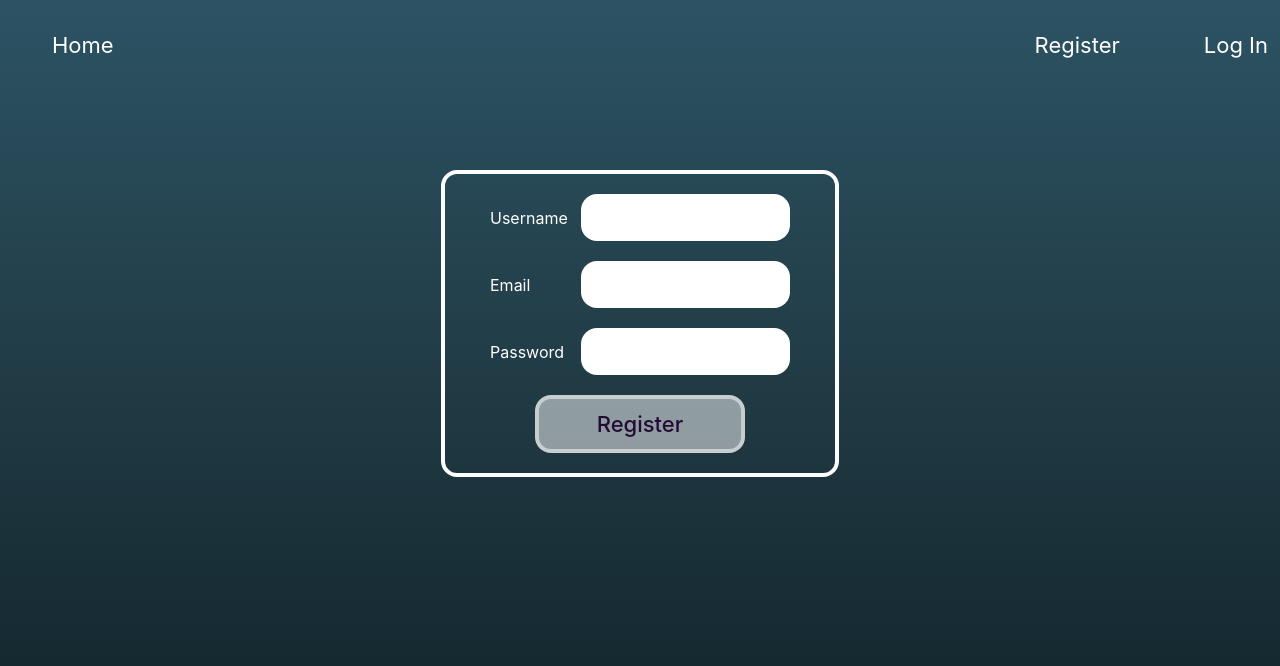
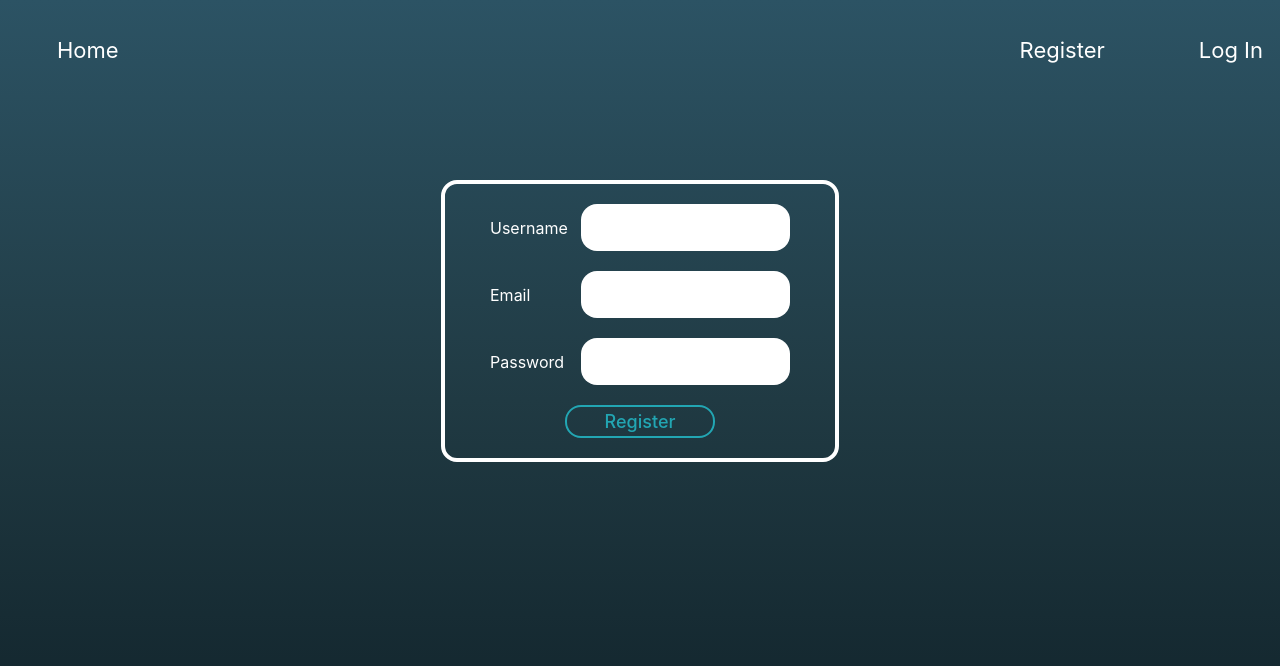
Before and after one commit to Oksana-Zakhariia/goit-react-hw-08-phonebook, a React (Create React App) app: page /goit-react-hw-08-phonebook/register in a window 1280 px wide. Shown: the top 666 px of the page. Built offline with nearby package versions, Linux system fonts and the light colour scheme.

Commit message:
add colors

```diff
--- a/src/components/AuthNav/AuthNav.styled.js
+++ b/src/components/AuthNav/AuthNav.styled.js
@@ -2,6 +2,7 @@ import styled from 'styled-components';
 import { NavLink } from 'react-router-dom';
 export const Link = styled(NavLink)`
   color: ${props => props.theme.colors.white};
+  padding: 5px;
   @media (min-width: ${props => props.theme.breakpoints.s}) {
     font-size: ${props => props.theme.fontSizes.medium};
 
@@ -14,10 +15,12 @@ export const Link = styled(NavLink)`
   }
   @media (min-width: ${props => props.theme.breakpoints.l}) {
     margin: ${props => props.theme.spacing.step * 8}px;
-  };
+  }
   &:hover,
-  &:focus: {
-    color: red};
+  &:focus {
+    background-color: ${props => props.theme.colors.primary};
+    box-shadow: 0px 2px 10px 2px ${props => props.theme.colors.primary};
+    border-radius: ${props => props.theme.spacing.step * 4}px;
   }
 `;
 
--- a/src/components/ContactForm/ContactForm.styled.js
+++ b/src/components/ContactForm/ContactForm.styled.js
@@ -19,6 +19,9 @@ export const Input = styled(Field)`
   border: 4px solid transparent;
   border-radius: ${props => props.theme.spacing.step * 4}px;
   outline: none;
+  &:focus {
+    box-shadow: 0px 2px 10px 2px ${props => props.theme.colors.primary};
+  }
 `;
 export const FormLabel = styled.label`
   gap: ${props => props.theme.spacing.step * 1}px;
@@ -28,12 +31,18 @@ export const FormLabel = styled.label`
   align-items: center;
 `;
 export const FormButton = styled.button`
-  border: 4px solid ${props => props.theme.colors.light};
+  border: 2px solid ${props => props.theme.colors.primary};
   border-radius: ${props => props.theme.spacing.step * 4}px;
-  background-color: ${props => props.theme.colors.light};
-  color: ${props => props.theme.colors.dark};
+  background-color: ${props => props.theme.colors.mainBackground};
+  color: ${props => props.theme.colors.primary};
   font-weight: 500;
   padding: ${props => props.theme.spacing.step * 1}px;
-  width: 210px;
-  font-size: ${props => props.theme.fontSizes.large};
+  width: 150px;
+  font-size: ${props => props.theme.fontSizes.medium};
+  &:hover,
+  &:focus {
+    background-color: ${props => props.theme.colors.primary};
+    box-shadow: 0px 2px 10px 2px ${props => props.theme.colors.primary};
+    color: ${props => props.theme.colors.dark};
+  }
 `;
--- a/src/components/LoginForm/LoginForm.js
+++ b/src/components/LoginForm/LoginForm.js
@@ -1,6 +1,6 @@
 import { useDispatch } from 'react-redux';
 import { logIn } from 'redux/auth/operations';
-import { Form, Label, Input } from './LoginForm.styled';
+import { Form, Label, Input, Button } from './LoginForm.styled';
 
 export const LoginForm = () => {
   const dispatch = useDispatch();
@@ -27,7 +27,7 @@ export const LoginForm = () => {
         Password
         <Input type="password" name="password" />
       </Label>
-      <button type="submit">Log In</button>
+      <Button type="submit">Log In</Button>
     </Form>
   );
 };
--- a/src/components/LoginForm/LoginForm.styled.js
+++ b/src/components/LoginForm/LoginForm.styled.js
@@ -18,6 +18,9 @@ export const Input = styled.input`
   border: 4px solid transparent;
   border-radius: ${props => props.theme.spacing.step * 4}px;
   outline: none;
+  &:focus {
+    box-shadow: 0px 2px 10px 2px ${props => props.theme.colors.primary};
+  }
 `;
 export const Label = styled.label`
   gap: ${props => props.theme.spacing.step * 3}px;
@@ -27,12 +30,18 @@ export const Label = styled.label`
   align-items: center;
 `;
 export const Button = styled.button`
-  border: 4px solid ${props => props.theme.colors.light};
+  border: 2px solid ${props => props.theme.colors.primary};
   border-radius: ${props => props.theme.spacing.step * 4}px;
-  background-color: ${props => props.theme.colors.light};
-  color: ${props => props.theme.colors.dark};
+  background-color: ${props => props.theme.colors.mainBackground};
+  color: ${props => props.theme.colors.primary};
   font-weight: 500;
-  padding: ${props => props.theme.spacing.step * 3}px;
-  width: 210px;
-  font-size: ${props => props.theme.fontSizes.large};
+  padding: ${props => props.theme.spacing.step * 1}px;
+  width: 150px;
+  font-size: ${props => props.theme.fontSizes.medium};
+  &:hover,
+  &:focus {
+    background-color: ${props => props.theme.colors.primary};
+    box-shadow: 0px 2px 10px 2px ${props => props.theme.colors.primary};
+    color: ${props => props.theme.colors.dark};
+  }
 `;
--- a/src/components/Navigation/Navigation.styled.js
+++ b/src/components/Navigation/Navigation.styled.js
@@ -4,6 +4,8 @@ export const Link = styled(NavLink)`
   display: flex;
   grid-gap: ${props => props.theme.spacing.step * 5}px;
   color: ${props => props.theme.colors.white};
+  padding: 5px;
+  align-text: center;
   @media (min-width: ${props => props.theme.breakpoints.s}) {
     font-size: ${props => props.theme.fontSizes.medium};
 
@@ -17,4 +19,10 @@ export const Link = styled(NavLink)`
   @media (min-width: ${props => props.theme.breakpoints.l}) {
     margin: ${props => props.theme.spacing.step * 8}px;
   }
+  &:hover,
+  &:focus {
+    background-color: ${props => props.theme.colors.primary};
+    box-shadow: 0px 2px 10px 2px ${props => props.theme.colors.primary};
+    border-radius: ${props => props.theme.spacing.step * 4}px;
+  }
 `;
--- a/src/components/RegisterForm/RegisterForm.styled.js
+++ b/src/components/RegisterForm/RegisterForm.styled.js
@@ -18,6 +18,9 @@ export const Input = styled.input`
   border: 4px solid transparent;
   border-radius: ${props => props.theme.spacing.step * 4}px;
   outline: none;
+  &:focus {
+    box-shadow: 0px 2px 10px 2px ${props => props.theme.colors.primary};
+  }
 `;
 export const Label = styled.label`
   gap: ${props => props.theme.spacing.step * 3}px;
@@ -27,12 +30,18 @@ export const Label = styled.label`
   align-items: center;
 `;
 export const Button = styled.button`
-  border: 4px solid ${props => props.theme.colors.light};
+  border: 2px solid ${props => props.theme.colors.primary};
   border-radius: ${props => props.theme.spacing.step * 4}px;
-  background-color: ${props => props.theme.colors.light};
-  color: ${props => props.theme.colors.dark};
+  background-color: ${props => props.theme.colors.mainBackground};
+  color: ${props => props.theme.colors.primary};
   font-weight: 500;
-  padding: ${props => props.theme.spacing.step * 3}px;
-  width: 210px;
-  font-size: ${props => props.theme.fontSizes.large};
+  padding: ${props => props.theme.spacing.step * 1}px;
+  width: 150px;
+  font-size: ${props => props.theme.fontSizes.medium};
+  &:hover,
+  &:focus {
+    background-color: ${props => props.theme.colors.primary};
+    box-shadow: 0px 2px 10px 2px ${props => props.theme.colors.primary};
+    color: ${props => props.theme.colors.dark};
+  }
 `;
--- a/src/components/UserMenu/UserMenu.js
+++ b/src/components/UserMenu/UserMenu.js
@@ -1,18 +1,18 @@
 import { useDispatch } from 'react-redux';
 import { logOut } from 'redux/auth/operations';
 import { useAuth } from 'hooks';
-import { Greeting, Button } from './UserMenu.styled';
+import { Greeting, Button, UserMenuContainer } from './UserMenu.styled';
 
 export const UserMenu = () => {
   const dispatch = useDispatch();
   const { user } = useAuth();
 
   return (
-    <div>
+    <UserMenuContainer>
       <Greeting>Welcome, {user.name}</Greeting>
       <Button type="button" onClick={() => dispatch(logOut())}>
         Logout
       </Button>
-    </div>
+    </UserMenuContainer>
   );
 };
--- a/src/components/UserMenu/UserMenu.styled.js
+++ b/src/components/UserMenu/UserMenu.styled.js
@@ -20,7 +20,6 @@ export const Greeting = styled.p`
   }
 `;
 export const Button = styled.button`
-  border: 1px solid ${props => props.theme.colors.light};
   border-radius: ${props => props.theme.spacing.step * 4}px;
   background-color: ${props => props.theme.colors.mainBackground};
   color: ${props => props.theme.colors.primary};
@@ -28,4 +27,16 @@ export const Button = styled.button`
   padding: ${props => props.theme.spacing.step * 1}px;
   width: 150px;
   font-size: ${props => props.theme.fontSizes.medium};
+  &:hover,
+  &:focus {
+    background-color: ${props => props.theme.colors.light};
+    box-shadow: 0px 2px 10px 2px ${props => props.theme.colors.light};
+  }
 `;
+export const UserMenuContainer = styled.div`
+  align-items: center;
+  width: 250px;
+  display: flex;
+  flex-wrap: wrap;
+  justify-content: space-around;
+`;
```
